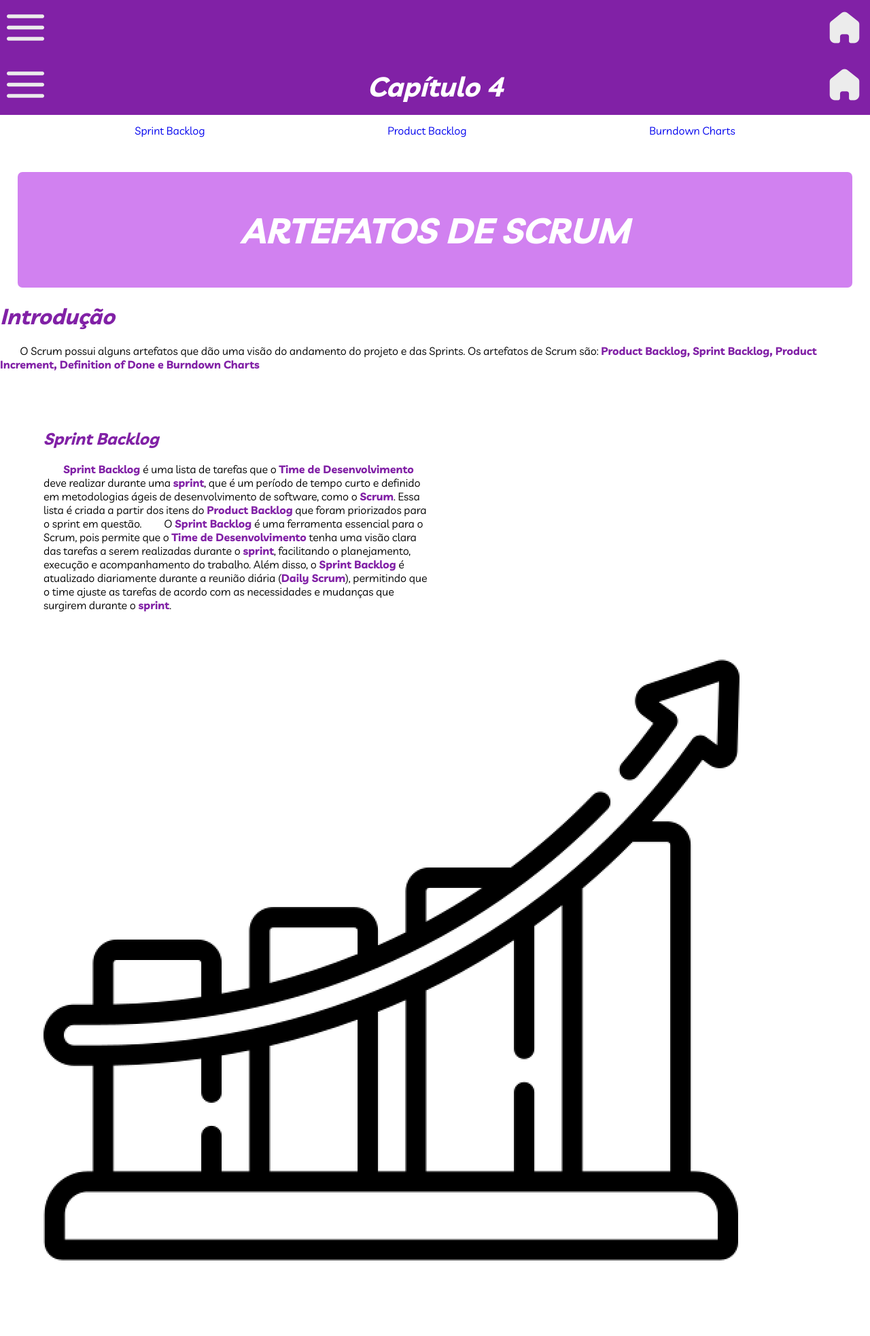
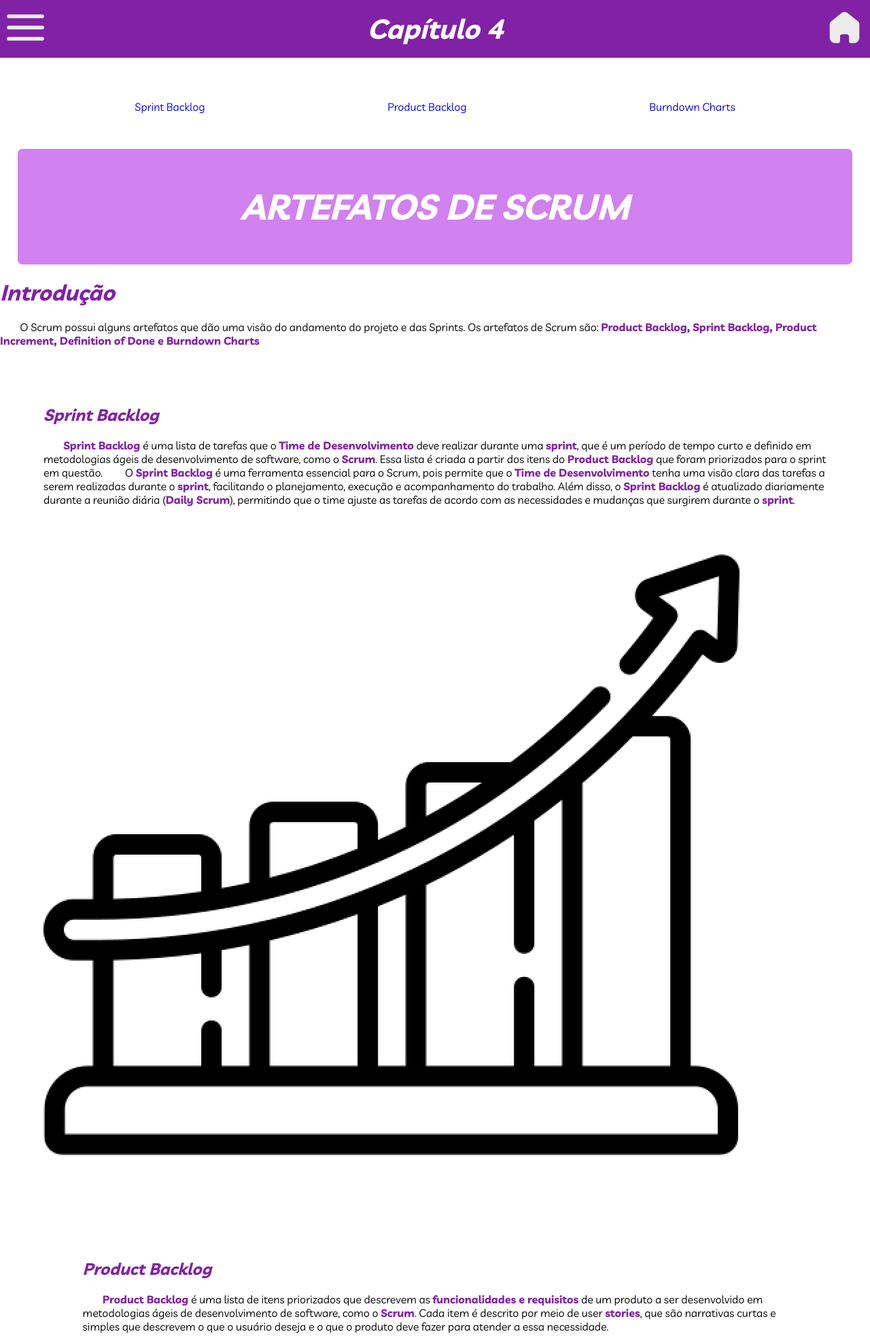
Before and after one commit to Sandro-Pimentel/AReS, a Flask app: page /conteudo4 in a window 1280 px wide. Shown: the top 1965 px of the page at 68% size. Run offline with Flask 3, Linux system fonts and the light colour scheme.

Commit message:
correção no código

```diff
--- a/Code/templates/conteudo4.html
+++ b/Code/templates/conteudo4.html
@@ -1,29 +1,11 @@
 {% extends 'base.html' %}
 {% block navbar %}
-    <div id="sidebar">
-        <ul>
-            <a href="#"><li>Capítulo 1 - Definições</li></a><br>
-            <a href="#"><li>Capítulo 2 - Responsabilidades e papéis</li></a><br>
-            <a href="#"><li>Capítulo 3 - Artefatos do Scrum</li></a><br>
-            <a href="#"><li>Capítulo 4 - Eventos do Scrum</li></a><br>
-        </ul>
-    </div>
-
-    <header>
-        <div class="nav">
-            <div class="element">
-                <button id="sidebar-toggle"><img src="/Code/static/imagens/menu1.png"></button>
-            </div>
-            <div>
-                <b class="title">Capítulo 4</b>
-            </div>
-
-            <div class="element">
-                <a href="#"><img src="/Code/static/imagens/home1.png"></a>
-            </div>
-        </div>
-    </header>
-
+{% block title %}
+<title> Artefatos do Scrum </title>
+{% endblock %}
+{% block navtitle %}
+    <b class="title">Capítulo 4</b>
+{% endblock %}
     <div id="page-content">
         <div class="links">
             <a href="#S. Backlog">Sprint Backlog</a>
@@ -42,7 +24,7 @@
         </div>
 
                <div class="content">
-                    <div id="Agilidade">
+                    <div id="sprintbacklog">
                     <h2 class="Sprint Backlog"><b id="c1"><i>Sprint Backlog</i></b></h2>
                 &nbsp  &nbsp  &nbsp  &nbsp <b>Sprint Backlog</b> é uma lista de tarefas que o <b>Time de Desenvolvimento</b> deve realizar durante uma <b>sprint</b>, que é um período de tempo curto e definido em metodologias ágeis de desenvolvimento de software, como o <b>Scrum</b>. Essa lista é criada a partir dos itens do <b>Product Backlog</b> que foram priorizados para o sprint em questão.
 
@@ -55,7 +37,7 @@
     </div>
 
                  <div class="content">
-                    <div id="Product Backlog">
+                    <div id="productbacklog">
                     <h2 class="txt_topicos"><b id="c2"><i>Product Backlog</i></b></h2>
                   &nbsp  &nbsp  &nbsp  &nbsp <b>Product Backlog</b> é uma lista de itens priorizados que descrevem as <b>funcionalidades e requisitos</b> de um produto a ser desenvolvido em metodologias ágeis de desenvolvimento de software, como o <b>Scrum</b>. Cada item é descrito por meio de user <b>stories</b>, que são narrativas curtas e simples que descrevem o que o usuário deseja e o que o produto deve fazer para atender a essa necessidade.</p>
 
@@ -71,7 +53,7 @@
 
 
                 <div class="content">
-                    <div id="Burndown Chart">
+                    <div id="burndownchart">
                     <h2 class="txt_topicos"><b id="c3"><i>Burndown Chart</i></b></h2>
                 &nbsp  &nbsp  &nbsp  &nbsp <b>Burndown Chart</b> é uma ferramenta gráfica utilizada em <b>metodologias ágeis</b> de desenvolvimento de software, como o <b>Scrum</b>, para medir e acompanhar o progresso do <b>Time de Desenvolvimento</b> em relação às metas estabelecidas para o <b>sprint</b>. O gráfico mostra a quantidade de trabalho que ainda precisa ser realizado, comparando com o tempo disponível para conclusão do <b>sprint</b>.
 
```
